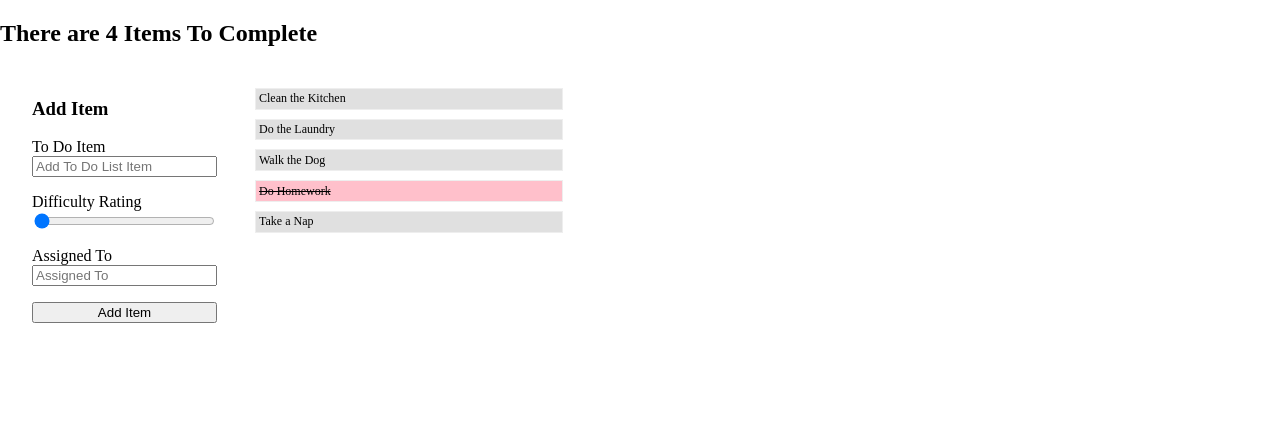
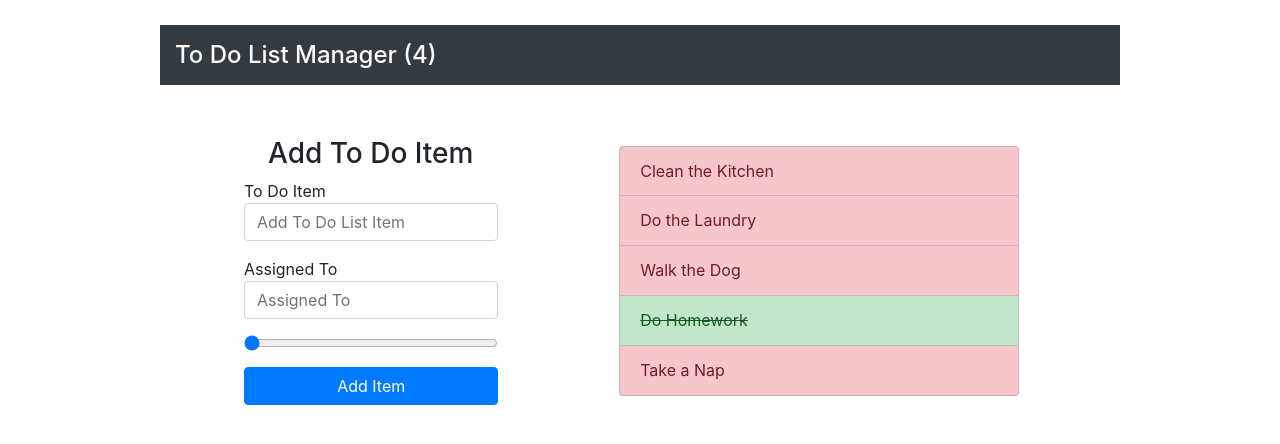
Before and after one commit to jquaglia/todo, a React (Create React App) app: page / in a window 1280 px wide. Shown: the top 444 px of the page. Built offline with nearby package versions, Linux system fonts and the light colour scheme.

Commit message:
finished styling of list

```diff
--- a/package.json
+++ b/package.json
@@ -6,8 +6,10 @@
     "@testing-library/jest-dom": "^5.11.10",
     "@testing-library/react": "^11.2.5",
     "@testing-library/user-event": "^12.8.3",
+    "bootstrap": "^4.6.0",
     "node-sass": "^5.0.0",
     "react": "^17.0.2",
+    "react-bootstrap": "^1.5.2",
     "react-dom": "^17.0.2",
     "react-jsonschema-form": "^1.8.1",
     "react-router-dom": "^5.2.0",
--- a/src/App.js
+++ b/src/App.js
@@ -1,14 +1,10 @@
 import React from 'react';
-
 import ToDo from './components/todo/todo.js';
 
-// export default class App extends React.Component {
 export default function App() {
-  // render() {
-    return (
-      <>
-        <ToDo />
-      </>
-    );
-  // }
+  return (
+    <>
+      <ToDo />
+    </>
+  );
 }
--- a/src/components/todo/form.js
+++ b/src/components/todo/form.js
@@ -1,18 +1,12 @@
 import React from 'react';
 import { useState, useEffect } from 'react';
+import { Button, Form } from 'react-bootstrap';
 
-// class TodoForm extends React.Component {
 export default function TodoForm(props) {
 
   const [listItem, setList] = useState(['stuff']);
-  // const [show, setShow] = useState(false);
-  // constructor(props) {
-  //   super(props);
-  //   this.state = { item: {} };
-  // }
 
   const handleInputChange = e => {
-
     setList({ item: { ...listItem.item, [e.target.name]: e.target.value } });
   };
 
@@ -22,35 +16,29 @@ export default function TodoForm(props) {
     props.handleSubmit(listItem.item);
     const item = {};
     setList({ item });
-    // console.log('LIST', list);
   };
 
-  // render() {
   return (
     <>
-      <h3>Add Item</h3>
-      <form onSubmit={handleSubmit}>
-        <label>
+      <h3>Add To Do Item</h3>
+      <Form onSubmit={handleSubmit}>
+        <Form.Label>
           <span>To Do Item</span>
-          <input
+          <Form.Control
             name="text"
             placeholder="Add To Do List Item"
             onChange={handleInputChange}
           />
-        </label>
-        <label>
-          <span>Difficulty Rating</span>
-          <input defaultValue="1" type="range" min="1" max="5" name="difficulty" onChange={handleInputChange} />
-        </label>
-        <label>
+        </Form.Label>
+        <Form.Label>
           <span>Assigned To</span>
-          <input type="text" name="assignee" placeholder="Assigned To" onChange={handleInputChange} />
-        </label>
-        <button>Add Item</button>
-      </form>
+          <Form.Control type="text" name="assignee" placeholder="Assigned To" onChange={handleInputChange} />
+        </Form.Label>
+        <Form.Label>
+          <Form.Control defaultValue="1" type="range" min="1" max="5" name="difficulty" onChange={handleInputChange} />
+        </Form.Label>
+        <Button variant="primary" type="submit">Add Item</Button>
+      </Form>
     </>
   );
-  // }
 }
-
-// export default TodoForm;
--- a/src/components/todo/list.js
+++ b/src/components/todo/list.js
@@ -1,23 +1,21 @@
 import React from 'react';
+import { ListGroup } from 'react-bootstrap';
 
-// class TodoList extends React.Component {
 export default function TodoList(props) {
-  // render() {
   return (
-      <ul>
+    <ListGroup as="ul">
       {props.list.map(item => (
-          <li
+        <ListGroup.Item
+          as="li"
+          action variant={item.variant}
           className={`complete-${item.complete.toString()}`}
           key={item._id}
         >
           <span onClick={() => props.handleComplete(item._id)}>
             {item.text}
           </span>
-          </li>
+        </ListGroup.Item>
       ))}
-      </ul>
+    </ListGroup>
   );
-  // }
 }
-
-// export default TodoList;
--- a/src/components/todo/todo.js
+++ b/src/components/todo/todo.js
@@ -4,20 +4,18 @@ import TodoList from './list.js';
 
 import './todo.scss';
 
-// class ToDo extends React.Component {
 export default function ToDo() {
 
   const [list, setList] = useState([]);
-  // constructor(props) {
-  //   super(props);
-  //   this.state = {
-  //     list: [],
-  //   };
-  // }
+
+  useEffect(() => {
+    document.title = `To Do List: (${list.filter(item => !item.complete).length})`;
+  }, [list]);
 
   const addItem = (item) => {
     item._id = Math.random();
     item.complete = false;
+    item.variant = 'danger';
     setList([...list, item]);
   };
 
@@ -26,42 +24,42 @@ export default function ToDo() {
     let item = list.filter(i => i._id === id)[0] || {};
 
     if (item._id) {
+      if (item.variant === 'danger') {
+        item.variant = 'success';
+      } else if (item.variant === 'success') {
+        item.variant = 'danger';
+      }
       item.complete = !item.complete;
       setList(list.map(listItem => listItem._id === item._id ? item : listItem));
-      // this.setState({list2});
     }
 
   };
 
   const _getTodoItems = () => {
     let list2 = [
-      { _id: 1, complete: false, text: 'Clean the Kitchen', difficulty: 3, assignee: 'Person A'},
-      { _id: 2, complete: false, text: 'Do the Laundry', difficulty: 2, assignee: 'Person A'},
-      { _id: 3, complete: false, text: 'Walk the Dog', difficulty: 4, assignee: 'Person B'},
-      { _id: 4, complete: true, text: 'Do Homework', difficulty: 3, assignee: 'Person C'},
-      { _id: 5, complete: false, text: 'Take a Nap', difficulty: 1, assignee: 'Person B'},
+      { _id: 1, complete: false, variant: 'danger', text: 'Clean the Kitchen', difficulty: 3, assignee: 'Person A' },
+      { _id: 2, complete: false, variant: 'danger', text: 'Do the Laundry', difficulty: 2, assignee: 'Person A' },
+      { _id: 3, complete: false, variant: 'danger', text: 'Walk the Dog', difficulty: 4, assignee: 'Person B' },
+      { _id: 4, complete: true, variant: 'success', text: 'Do Homework', difficulty: 3, assignee: 'Person C' },
+      { _id: 5, complete: false, variant: 'danger', text: 'Take a Nap', difficulty: 1, assignee: 'Person B' },
     ];
     setList(list2);
-    // this.setState({list});
-  }
+  };
 
   useEffect(_getTodoItems, []);
 
-  // render() {
   return (
     <>
       <header>
+      </header>
+      <main>
         <h2>
-          There are {list.filter(item => !item.complete).length} Items To Complete
+          To Do List Manager ({list.filter(item => !item.complete).length})
         </h2>
-        </header>
-
         <section className="todo">
-
           <div>
             <TodoForm handleSubmit={addItem} />
           </div>
-
           <div>
             <TodoList
               list={list}
@@ -69,9 +67,7 @@ export default function ToDo() {
             />
           </div>
         </section>
+      </main>
     </>
   );
 }
-// }
-
-// export default ToDo;
--- a/src/components/todo/todo.scss
+++ b/src/components/todo/todo.scss
@@ -1,94 +1,91 @@
-body, html {
-    height: 100%;
-    margin: 0;
-    padding:0;
-    width: 100%;
-}
-.todo-details {
-    display:flex;
-    flex-direction:column;
-
-    header {
-        display:flex;
-        flex-direction:row;
-        justify-content:space-between;
-        padding:.5em 1em;
-    }
-
-    .item {
-        flex:1;
-        padding: 1em;
-    }
-
+* {
+    box-sizing: border-box;
 }
 
+.list-group-item-success:hover {
+    color: #7D2932 !important;
+    background-color: #F5C6CB !important;
+    border-color: #D39AA0 !important;
+}
+
+.list-group-item-danger:hover {
+    color: #165725 !important;
+    background-color: #B1DFBB !important;
+    border-color: #9BC3A4 !important;
+}
+
+main {
+    width: 960px;
+    margin: auto;
+    section {
+        margin: auto;
+    }
+    h2 {
+        background-color: #343B40;
+        color: #FCFCFC;
+        height: 60px;
+        font-size: x-large;
+        line-height: 60px;
+        padding-left: 15px;
+        margin-top: 25px;
+    }
+}
+
+section div:last-child {
+    display: flex;
+    justify-content: center;
+    align-items: center;
+}
+
+
 .todo {
-
-    display:flex;
-    flex-direction:row;
+    display: grid;
+    grid-template-columns: 40% 60%;
+    flex-direction: row;
     justify-content: flex-start;
     margin: 2em;
-
+    div {
+        padding: 20px;
+        h3 {
+            margin-left: 2em;
+        }
+    }
     form {
-
-        display:flex;
-        flex-direction:column;
+        display: flex;
+        flex-direction: column;
         margin-right: 2em;
-
+        margin-left: 2em;
         label {
             display: flex;
-            flex-direction:column;
+            flex-direction: column;
             margin-bottom: 1em;
         }
     }
-
     ul {
-        list-style-type:none;
-        margin:0;
-        padding:0;
-
         li {
-
+            padding: 0;
+            width: 400px;
+            height: 50px;
+            display: flex;
             align-items: center;
-            display:flex;
-            flex-direction:row;
-            font-size: .75em;
-            margin: .75em .5em;
-
+            justify-content: center;
             &.complete-true {
               span {
-                background: pink;
                 text-decoration:line-through;
                 &:hover {
-                   background: seagreen;
+                text-decoration: none;
                 }
               }
             }
-
             span {
-                background: #e0e0e0;
+                display: flex;
+                align-items: center;
+                justify-content: flex-start;
+                padding-left: 20px;
+                width: 100%;
+                height: 100%;
                 cursor:pointer;
-                &:hover {
-                    background: pink;
-                }
             }
-             span, input {
-                 border: .5px solid #eee;
-                 display:inline-block;
-                 padding: .2em .25em;
-                 width: 300px;
-             }
-
-            button {
-                background: transparent;
-                border:none;
-                color:blue;
-                cursor:pointer;
-                padding:0;
-                margin: 0 .75em;
-            }
-
         }
     }
-
 }
--- a/src/index.js
+++ b/src/index.js
@@ -1,5 +1,6 @@
 import React from 'react';
 import ReactDOM from 'react-dom';
+import 'bootstrap/dist/css/bootstrap.min.css';
 
 import App from './app.js';
 
```
Also changed, not shown: src/components/todo/form.scss (added). Lines whose indentation alone changed are shown as unchanged.
